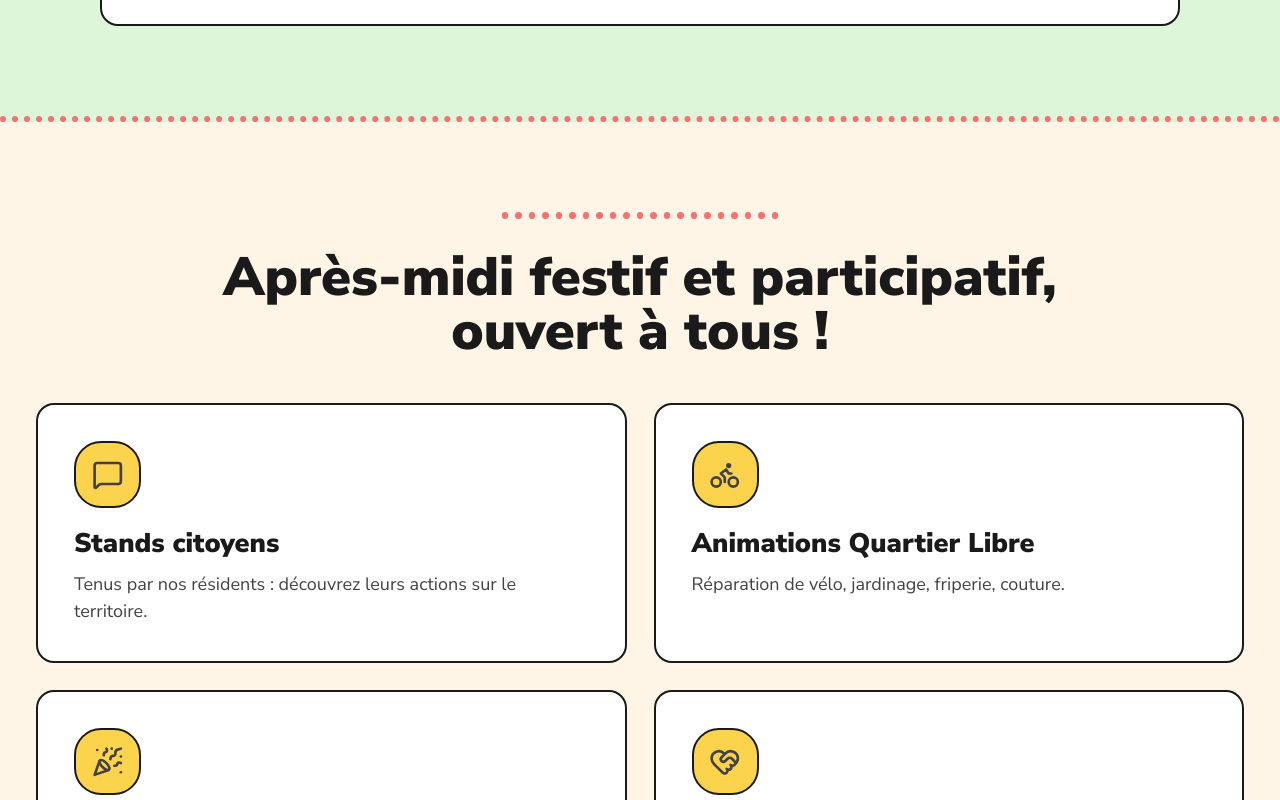
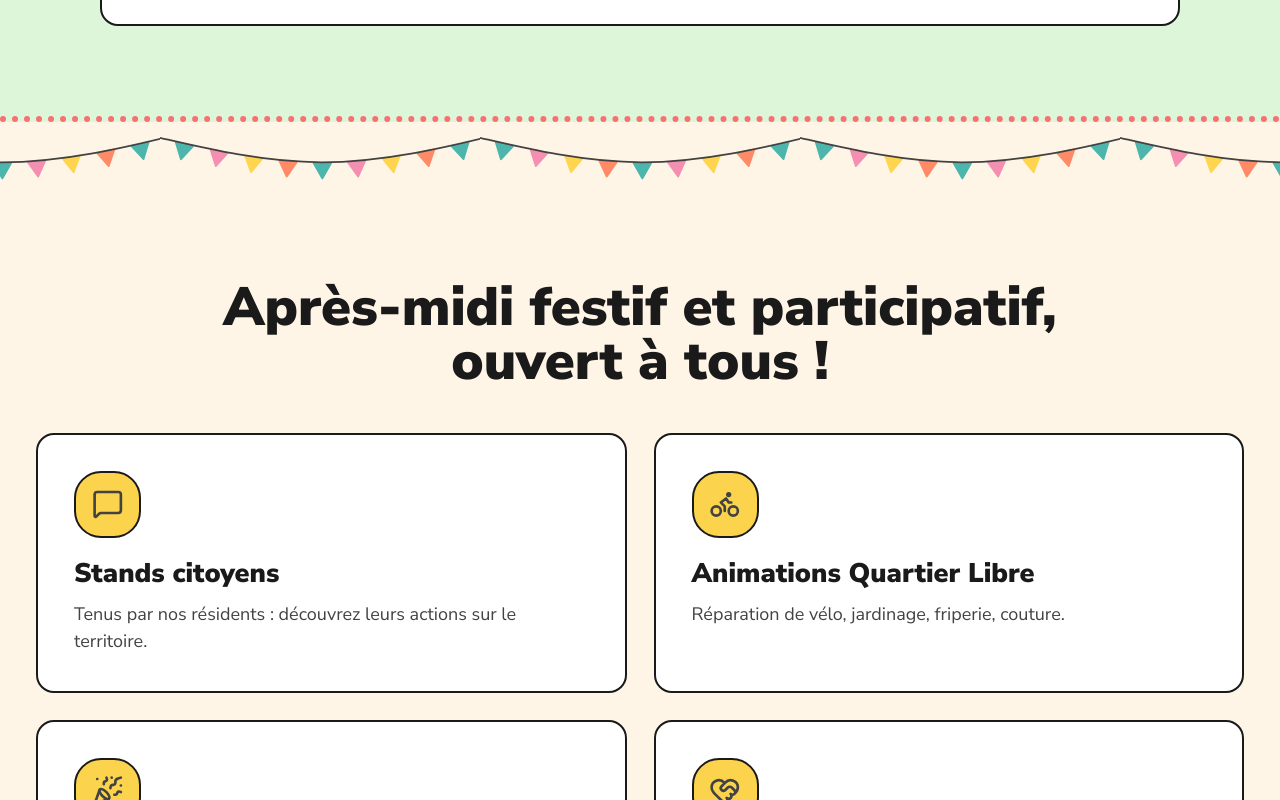
Before and after one commit to PDLB-PetitsChemins/lesPetitsChemins, a Next.js app: page /programme in a window 1280 px wide. Shown: the part 2160-2960 px from the top of the page. Built offline with nearby package versions, Linux system fonts and the light colour scheme.

Commit message:
feat: programme page fait

```diff
--- a/app/programme/page.tsx
+++ b/app/programme/page.tsx
@@ -237,7 +237,7 @@ export default function ProgrammePage() {
                 <span className="relative inline-block font-bold text-[#424242]">
                   change tout
                   <span
-                    className="pointer-events-none absolute -bottom-0.5 left-0 h-1 w-full -rotate-[3deg] rounded-full bg-[#34D399]"
+                    className="pointer-events-none absolute -bottom-0.5 left-0 h-1 w-full -rotate-3 rounded-full bg-[#34D399]"
                     aria-hidden
                   />
                 </span>{" "}
@@ -297,10 +297,19 @@ export default function ProgrammePage() {
         </div>
       </section>
 
-      <section className="border-b-[6px] border-dotted border-[#F87171] bg-[#FFF5E6] py-14 md:py-20">
+      <section className="relative border-b-[6px] border-dotted border-[#F87171] bg-[#FFF5E6] pb-14 pt-24 md:pb-20 md:pt-28">
+        <div
+          className="pointer-events-none absolute inset-x-0 top-2 h-16 md:h-20"
+          style={{
+            backgroundImage: "url('/girlandes_triangle.svg')",
+            backgroundRepeat: "repeat-x",
+            backgroundPosition: "center top",
+            backgroundSize: "clamp(180px, 32vw, 320px) auto",
+          }}
+          aria-hidden
+        />
+
         <div className="mx-auto max-w-6xl px-4 sm:px-6 lg:px-8">
-          <DotsRow colorClass="bg-[#F87171]" />
-
           <h2 className="mx-auto mt-7 max-w-3xl text-center text-3xl font-extrabold text-[#424242] md:text-5xl">
             Après-midi festif et participatif, ouvert à tous !
           </h2>
```
